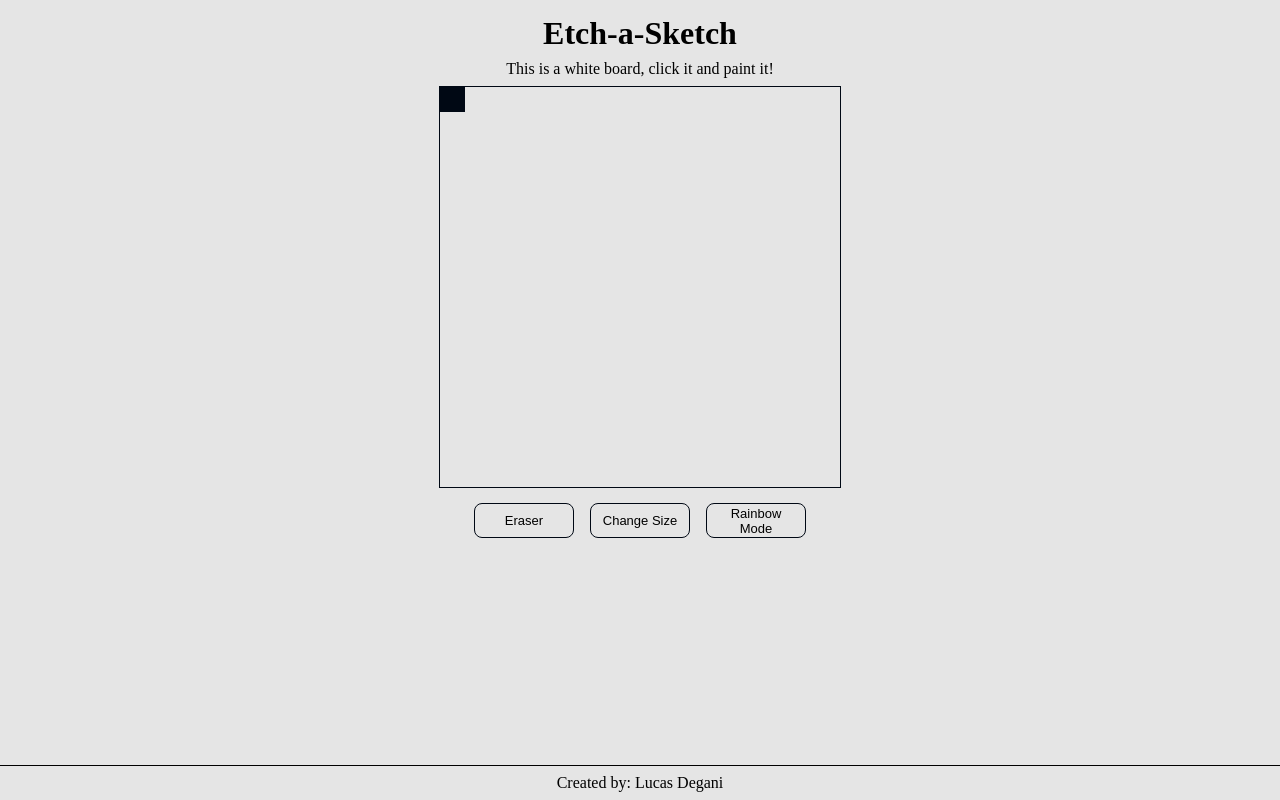
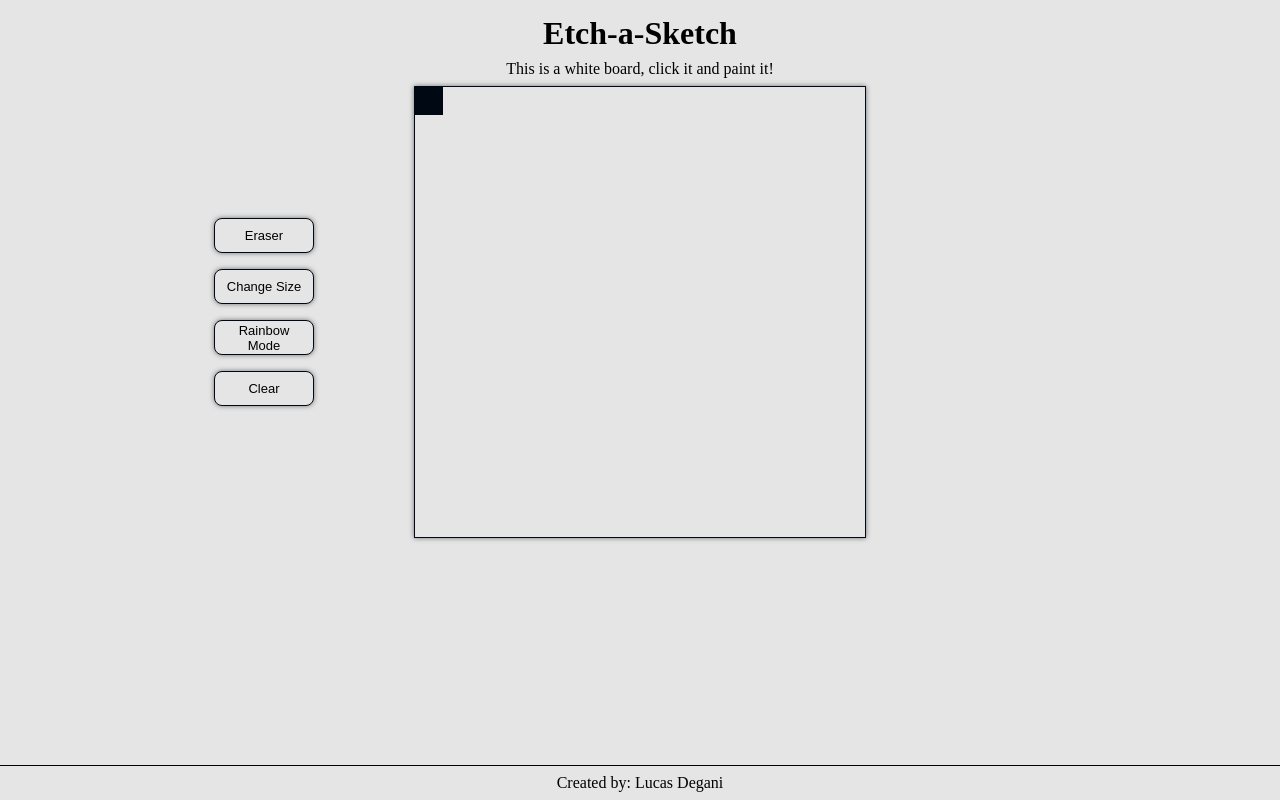
Before and after one commit to ldegani/etch_a_sketch, a plain HTML site: page index.html in a window 1280 px wide. Both pictures are taken after a click on the element 452 px from the left and 99 px from the top of the page. Drawn offline with Linux system fonts and the light colour scheme.

Commit message:
Implement CLEAR button and change layout

```diff
--- a/index.html
+++ b/index.html
@@ -10,15 +10,20 @@
   <link rel="icon" type="image/x-icon" href="favicon.png">
 </head>
 <body>
+  <header>
     <h1>Etch-a-Sketch</h1>
     <p>This is a white board, click it and paint it!</p>
-  <div class="grid-container"></div>
+  </header>
+  <main>
     <div class="buttons-container">
       <button type="button" class="btn eraser">Eraser</button>
       <button type="button" class="btn size">Change Size</button>
       <button type="button" class="btn rainbow">Rainbow Mode</button>
-
+      <button type="button" class="btn clear">Clear</button>
     </div>
+    <div class="grid-container"></div>
+    <div class="buttons-container"></div>
+  </main>
 </body>
 <footer>
   <p>Created by: Lucas Degani</p>
--- a/script.js
+++ b/script.js
@@ -2,19 +2,22 @@ const container = document.querySelector('.grid-container');
 const eraserButton = document.querySelector('.eraser');
 const sizeButton = document.querySelector('.size');
 const rainbowButton = document.querySelector('.rainbow');
+const clearButton = document.querySelector('.clear');
 
 const contents = [];
 let eraser = false;
+let rainbow = false;
 let grids; // Declared as a global variable to be reachable
-let size = 16; // Declared as a global variable to be reachable
+let defaultGrid = 16;
 
 eraserButton.onclick = erase; // Calls the function only when clicking
-sizeButton.onclick = takeSize();
+sizeButton.onclick = takeSize;
 rainbowButton.onclick = rainbowMode;
+clearButton.onclick = clearDrawing;
 
-function gridCreation(size) {
-  cellSize = 100 / size;
-  for (let i = 1; i <= size * size; i++) {
+function gridCreation(newSize) {
+  cellSize = 100 / newSize;
+  for (let i = 1; i <= newSize * newSize; i++) {
     const grid = document.createElement('div');
     grid.classList.add('grid');
     grid.style.flexBasis = `${cellSize}%`;
@@ -26,22 +29,24 @@ function gridCreation(size) {
 }
 
 function takeSize() {
-  sizeButton.addEventListener('click', () => {
-    size = parseInt(prompt('Tell me how many squares you need:'));
-    if (isNaN(size) || size <=0 || size > 100) {
-      alert('Invalid entry! Try a number between 1 and 100');
-      return;
-    }
-    clearGrid();
-    gridCreation(size);
-  });
+  newSize = parseInt(prompt('Tell me how many squares you need:'));
+  if (isNaN(newSize) || newSize <=0 || newSize > 100) {
+    alert('Invalid entry! Try a number between 1 and 100');
+    return;
+  }
+  clearGrid();
+  gridCreation(newSize);
 }
 
 function paintSquare() {
   for (let i = 0; i <= grids.length - 1; i++) {
     grids[i].addEventListener('click', () => {
+      if (rainbow) {
+        grids[i].style.backgroundColor = `rgb(${randomColor()}, ${randomColor()}, ${randomColor()})`;
+      }
       if (eraser) {
         grids[i].classList.remove('selected');
+        grids[i].style.backgroundColor = '';
       } else {
        grids[i].classList.add('selected');
       }
@@ -51,6 +56,11 @@ function paintSquare() {
 
 function rainbowMode() {
   rainbowButton.classList.toggle('active');
+  rainbow = !rainbow;
+}
+
+function randomColor() {
+  return Math.floor(Math.random() * 256);
 }
 
 function clearGrid() {
@@ -60,9 +70,16 @@ function clearGrid() {
   }
 }
 
+function clearDrawing() {
+  for (let i = 0; i <= grids.length; i++) {
+    grids[i].classList.remove('selected');
+    grids[i].style.backgroundColor = '';
+  }
+}
+
 function erase(){
   eraserButton.classList.toggle('active');
   eraser = !eraser;
 }
 
-gridCreation(size)
+gridCreation(defaultGrid)
--- a/style.css
+++ b/style.css
@@ -4,22 +4,36 @@
 }
 
 body {
-  display: flex;
-  align-items: center;
-  flex-direction: column;
-  margin: 15px 100px;
+  margin: 15px 0;
 }
 
 h1 {
   margin: 0;
 }
 
+main {
+  display: flex;
+  justify-content: center;
+  align-items: center;
+  gap: 100px;
+}
+
+.buttons-container {
+  display: flex;
+  flex-direction: column;
+  align-items: center;
+  justify-content: center;
+  gap: 16px;
+  min-width: 100px;
+}
+
 .grid-container {
   display: flex;
   justify-content: center;
   border: 1px solid #000814;
-  width: 400px;
-  height: 400px;
+  box-shadow: 0 0 5px rgba(0, 0, 0, 0.5);
+  width: 450px;
+  height: 450px;
   flex: 0 auto;
   flex-wrap: wrap;
 }
@@ -45,26 +59,19 @@ h1 {
   margin: 0;
 }
 
-.buttons-container {
-  display: flex;
-  align-items: center;
-  gap: 16px;
-}
-
 .btn {
   font-size: 13px;
-  margin: 15px 0;
   width: 100px;
   height: 35px;
   border: 0.5px solid #000814;
   border-radius: 8px;
   background-color: #e5e5e5;
+  box-shadow: 0 0 5px rgba(0, 0, 0, 0.5);
 }
 
 .active {
   transform: scale(0.98);
   font-size: 13px;
-  margin: 15px 0;
   border: 0.5px solid #000814;
   border-radius: 8px;
   background-color: #000814;
```
Lines whose indentation alone changed are shown as unchanged.
